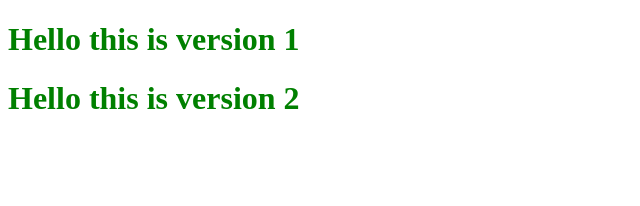
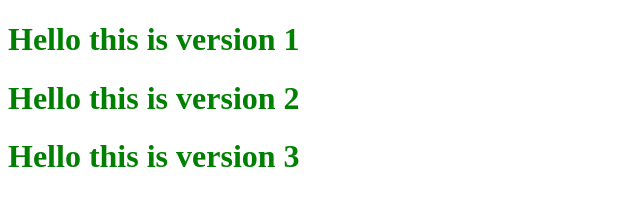
Before and after one commit to Moniyadav123/26-june-git-practice, a plain HTML site: page index.html in a window 1280 px wide. Shown: the whole page, without its empty margins (0-640 px from the left). Drawn offline with Linux system fonts and the light colour scheme.

Commit message:
this is version3

```diff
--- a/index.html
+++ b/index.html
@@ -9,6 +9,7 @@
 <body>
     <h1> Hello this is version 1</h1>
     <h1> Hello this is version 2</h1>
+    <h1>  Hello this is version 3</h1>
 
 </body>
 </html>
```
